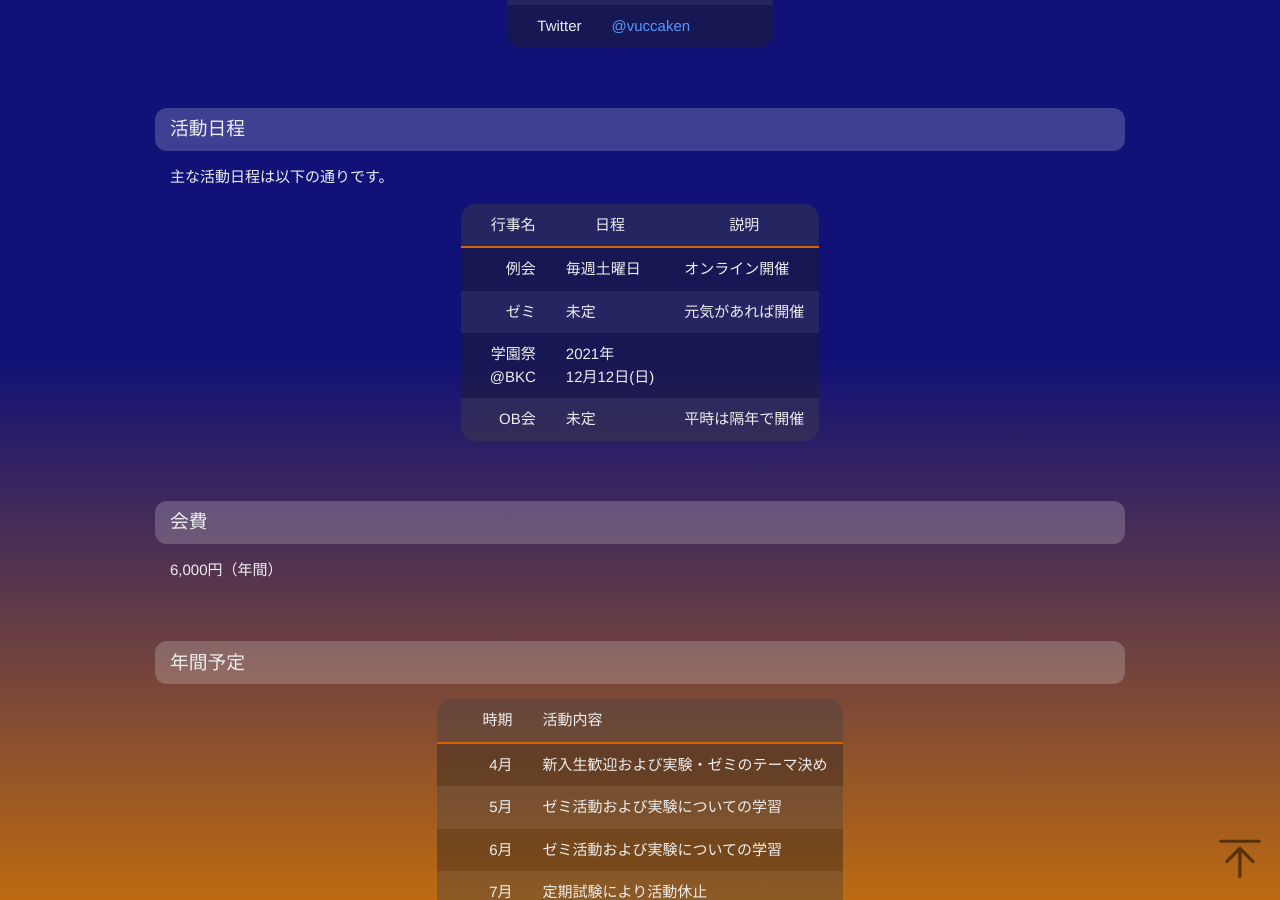
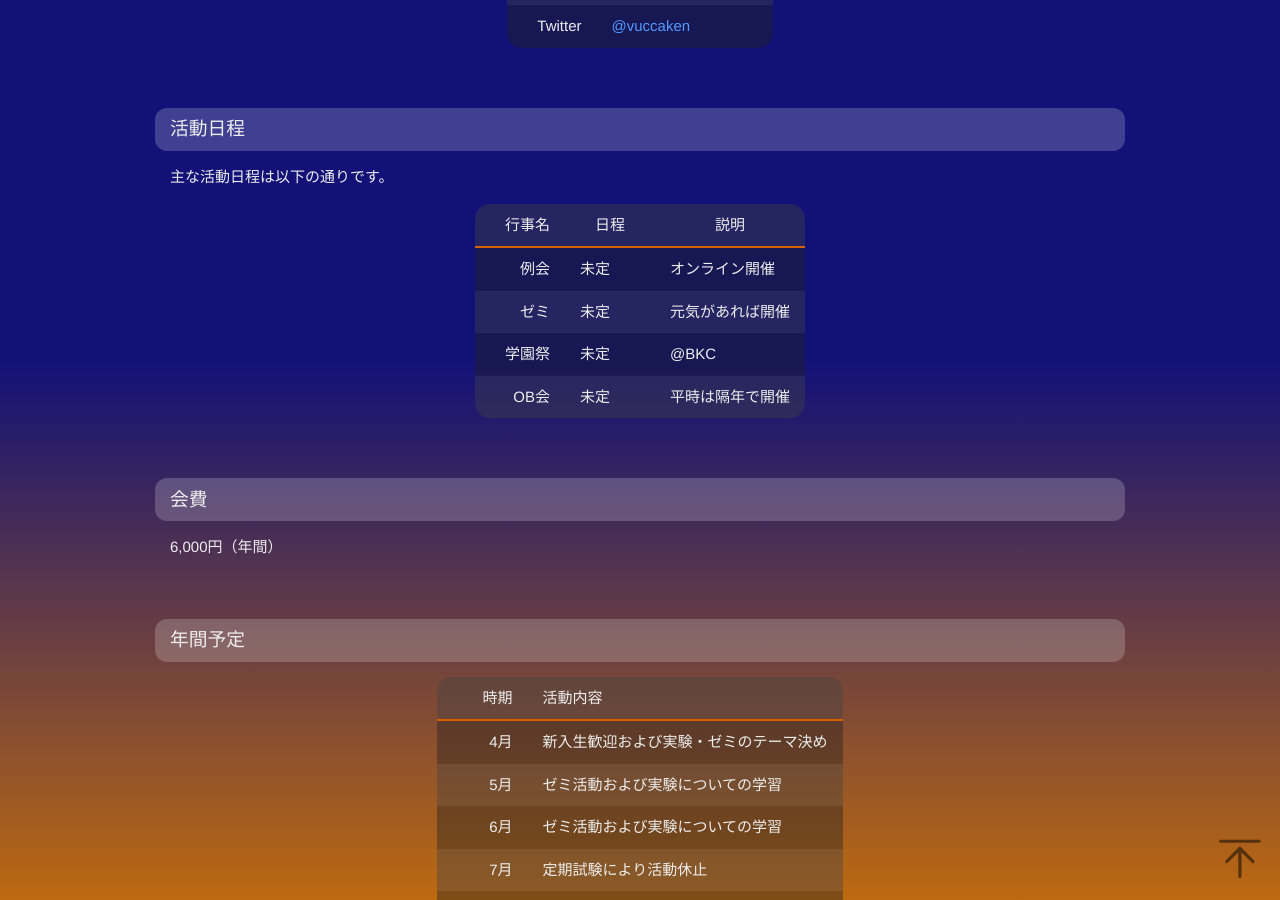
Before and after one commit to vuccaken/vuccaken.github.io, a Jekyll site: the page built from _pages/about.md, in a window 1280 px wide and 900 px high, scrolled down 825 px. Built offline with Jekyll 4.4.1, drawn with Linux system fonts in a browser that asks for light colours; nearby versions of some CDN libraries.

Commit message:
Update about.md

```diff
--- a/_pages/about.md
+++ b/_pages/about.md
@@ -52,9 +52,9 @@ images:
 {: .nowrap-col-1}
 | 行事名 | 日程 | 説明 |
 | ----: | --- | --- |
-| 例会 | 毎週土曜日 | オンライン開催 |
+| 例会 | 未定 | オンライン開催 |
 | ゼミ | 未定 | 元気があれば開催 |
-| 学園祭<br>@BKC | 2021年<br>12月12日(日) |  |
+| 学園祭 | 未定 | @BKC |
 | OB会 | 未定 | 平時は隔年で開催 |
 
 
```
